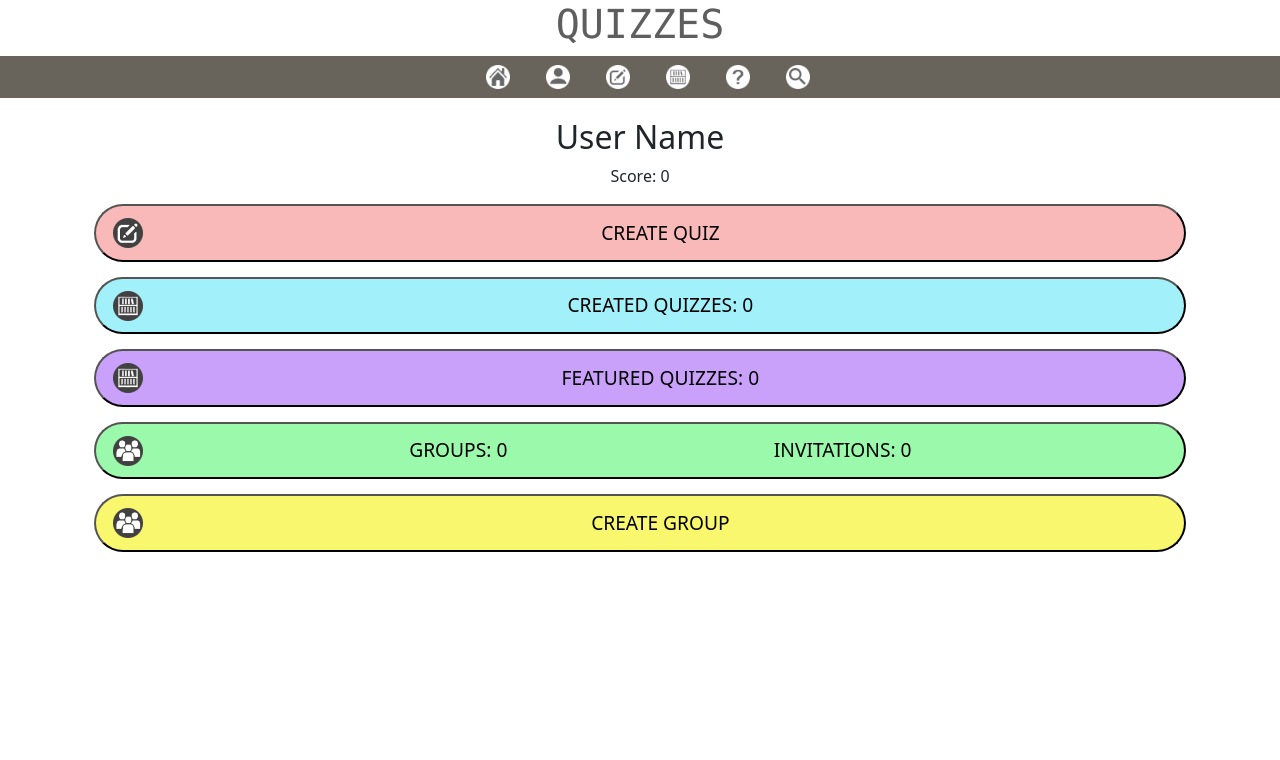
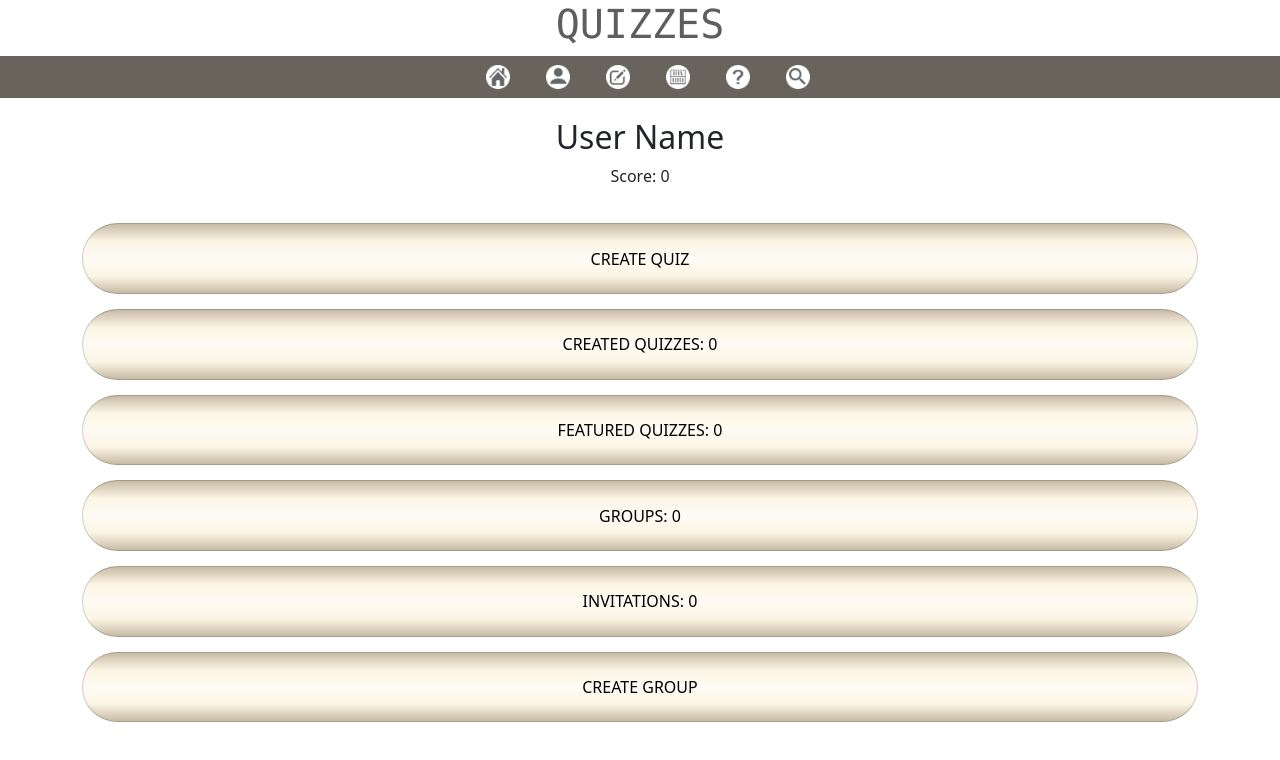
Before and after one commit to Ekat823/QuizzesRouter, a React (Create React App) app: page /user in a window 1280 px wide. Shown: the top 760 px of the page. Built offline with nearby package versions, Linux system fonts and the light colour scheme.

Commit message:
changed home and user

```diff
--- a/src/components/UserPage.js
+++ b/src/components/UserPage.js
@@ -3,56 +3,86 @@ import Container from "react-bootstrap/Container";
 import { QuizContext } from "../App";
 import ButtonCreatQuizNav from "./navigationButtons/ButtonCreatQuizNav";
 import { Image } from "react-bootstrap";
+import Card from "react-bootstrap/Card";
 
 const UserPage = () => {
 
   const quizContext = useContext(QuizContext);
 
   return (
-    <Container fluid="md">
+    <>
 
       <h2 style={{ textAlign: "center", marginTop: "20px" }}>User Name</h2>
       <p style={{ textAlign: "center" }}>Score: {quizContext.state.userScore}</p>
 
       <ButtonCreatQuizNav />
 
-      <button
-        style={{ backgroundColor: '#a2f0f9', borderRadius: '50px', marginTop: '15px' }}>
-        <Image fluid
-          src={require('./images/storageBW.png')}
-          alt={'Storage_icon'}
-        />
-        <span>CREATED QUIZZES: 0</span>
-      </button>
+      <Card style={{
+        background: 'linear-gradient(#c7bba5, #fcf5e4, #fefbf5, #fcf5e4, #c7bba5)',
+        textAlign: 'center',
+        padding: '2%',
+        marginTop: '15px',
+        borderRadius: '50px',
+        color: 'black',
+        cursor: 'pointer'
+      }}
+      >
+        CREATED QUIZZES: 0
+      </Card>
 
-      <button
-        style={{ backgroundColor: '#c9a1fb', borderRadius: '50px', marginTop: '15px' }}>
-        <Image fluid
-          src={require('./images/storageBW.png')}
-          alt={'Storage_icon'}
-        />
-        <span>FEATURED QUIZZES: 0</span>
-      </button>
+      <Card style={{
+        background: 'linear-gradient(#c7bba5, #fcf5e4, #fefbf5, #fcf5e4, #c7bba5)',
+        textAlign: 'center',
+        padding: '2%',
+        marginTop: '15px',
+        borderRadius: '50px',
+        color: 'black',
+        cursor: 'pointer'
+      }}
+      >
+        FEATURED QUIZZES: 0
+      </Card>
 
-      <button
-        style={{ backgroundColor: '#9bf9ab', borderRadius: '50px', marginTop: '15px' }}>
-        <Image fluid
-          src={require('./images/groupBW.png')}
-          alt={'Storage_icon'}
-        />
-        <span>GROUPS: 0</span> <span>INVITATIONS: 0</span>
-      </button>
+      <Card style={{
+        background: 'linear-gradient(#c7bba5, #fcf5e4, #fefbf5, #fcf5e4, #c7bba5)',
+        textAlign: 'center',
+        padding: '2%',
+        marginTop: '15px',
+        borderRadius: '50px',
+        color: 'black',
+        cursor: 'pointer'
+      }}
+      >
+        GROUPS: 0
+      </Card>
 
-      <button
-        style={{ backgroundColor: '#f9f76d', borderRadius: '50px', marginTop: '15px' }}>
-        <Image fluid
-          src={require('./images/groupBW.png')}
-          alt={'Storage_icon'}
-        />
-        <span>CREATE GROUP</span>
-      </button>
+      <Card style={{
+        background: 'linear-gradient(#c7bba5, #fcf5e4, #fefbf5, #fcf5e4, #c7bba5)',
+        textAlign: 'center',
+        padding: '2%',
+        marginTop: '15px',
+        borderRadius: '50px',
+        color: 'black',
+        cursor: 'pointer'
+      }}
+      >
+        INVITATIONS: 0
+      </Card>
 
-    </Container >
+      <Card style={{
+        background: 'linear-gradient(#c7bba5, #fcf5e4, #fefbf5, #fcf5e4, #c7bba5)',
+        textAlign: 'center',
+        padding: '2%',
+        marginTop: '15px',
+        borderRadius: '50px',
+        color: 'black',
+        cursor: 'pointer'
+      }}
+      >
+        CREATE GROUP
+      </Card>
+
+    </ >
   )
 }
 
--- a/src/components/createQuizComponent/CardCreateQuiz.js
+++ b/src/components/createQuizComponent/CardCreateQuiz.js
@@ -1,7 +1,5 @@
 import React from "react";
-import Container from "react-bootstrap/Container";
 import Card from "react-bootstrap/Card";
-import ListGroup from "react-bootstrap/ListGroup";
 import QuizTitle from "./componentsForCreateQuiz/QuizTitle";
 import QuizFile from "./componentsForCreateQuiz/QuizFile";
 import ButtonCreateQuiz from "./componentsForCreateQuiz/ButtonCreateQuiz";
@@ -16,8 +14,8 @@ const CardCreateQuiz = () => {
 
       <Card style={{
         width: '100%',
-        borderRadius: "7px",
-        background: 'linear-gradient(#bbb2a2, #fcf5e4, #fcf5e4, #ffffff, #fcf5e4, #fcf5e4, #bbb2a2)',
+        borderRadius: "15px",
+        background: 'linear-gradient(#c7bba5, #fcf5e4, #fefbf5, #fcf5e4, #c7bba5)',
         textAlign: 'center',
         marginTop: '25px',
       }}
@@ -27,8 +25,8 @@ const CardCreateQuiz = () => {
 
       <Card style={{
         width: '100%',
-        borderRadius: "7px",
-        background: 'linear-gradient(#bbb2a2, #fcf5e4, #fcf5e4, #ffffff, #fcf5e4, #fcf5e4, #bbb2a2)',
+        borderRadius: "15px",
+        background: 'linear-gradient(#c7bba5, #fcf5e4, #fefbf5, #fcf5e4, #c7bba5)',
         textAlign: 'center',
         marginTop: '15px',
       }}
--- a/src/components/createQuizComponent/componentsForCreateQuiz/ButtonCreateQuiz.js
+++ b/src/components/createQuizComponent/componentsForCreateQuiz/ButtonCreateQuiz.js
@@ -11,12 +11,12 @@ const ButtonCreateQuiz = () => {
   return (
     <Container fluid='md'>
       <Card style={{
-        borderRadius: "7px",
-        background: 'linear-gradient(#bbb2a2, #fcf5e4, #ffffff, #fcf5e4, #bbb2a2)',
+        background: 'linear-gradient(#c7bba5, #fcf5e4, #fefbf5, #fcf5e4, #c7bba5)',
         textAlign: 'center',
         padding: '4%',
         marginTop: '35px',
-        borderRadius: '50px'
+        borderRadius: '50px',
+        cursor: 'pointer'
       }}
       onClick={() => quizContext.dispatch({ type: "submitQuiz" })}
       >
--- a/src/components/createQuizComponent/componentsForCreateQuiz/QuizTitle.js
+++ b/src/components/createQuizComponent/componentsForCreateQuiz/QuizTitle.js
@@ -1,6 +1,5 @@
-import React, {useContext} from "react";
+import React, { useContext } from "react";
 import Form from "react-bootstrap/Form";
-import FloatingLabel from "react-bootstrap/FloatingLabel";
 import { QuizContext } from "../../../App";
 
 const QuizTitle = () => {
@@ -12,20 +11,13 @@ const QuizTitle = () => {
       <Form.Label>
         Provide relevant title for your quiz
       </Form.Label>
-      <FloatingLabel
-        label="Quiz Title"
-        style={{
-          color: "gray",
-          paddingTop: "15px",
-        }}
-      >
+
         <Form.Control
           type="text"
-          style={{ border: "1px solid black" }}
+          style={{ color: "gray", textAlign: 'center', border: "1px solid black" }}
           placeholder="Quiz Title"
           onChange={(e) => quizContext.dispatch({ type: "getQuizTitle", payload: e.target.value })}
         />
-      </FloatingLabel>
     </>
   )
 }
--- a/src/components/navigationButtons/ButtonCreatQuizNav.js
+++ b/src/components/navigationButtons/ButtonCreatQuizNav.js
@@ -1,18 +1,21 @@
 import React from "react";
 import { Link } from "react-router-dom";
-import Image from 'react-bootstrap/Image';
+import Card from "react-bootstrap/Card";
 
 const ButtonCreatQuizNav = () => {
   return (
     <Link to="/create_quiz" style={{ textDecoration: 'none' }}>
-      <button
-        style={{ backgroundColor: '#fab9b9', borderRadius: '50px', marginTop: '15px' }}>
-        <Image fluid
-          src={require('../images/createBW.png')}
-          alt={'Create_icon'}
-        />
-        <span>CREATE QUIZ</span>
-      </button>
+      <Card style={{
+        background: 'linear-gradient(#c7bba5, #fcf5e4, #fefbf5, #fcf5e4, #c7bba5)',
+        textAlign: 'center',
+        padding: '2%',
+        marginTop: '35px',
+        borderRadius: '50px',
+        color: 'black'
+      }}
+      >
+        CREATE QUIZ
+      </Card>
     </Link>
   )
 }
--- a/src/components/navigationButtons/ButtonHelpNav.js
+++ b/src/components/navigationButtons/ButtonHelpNav.js
@@ -1,18 +1,21 @@
 import React from "react";
 import { Link } from "react-router-dom";
-import Image from 'react-bootstrap/Image';
+import Card from "react-bootstrap/Card";
 
 const ButtonHelpNav = () => {
   return (
     <Link to="/help" style={{ textDecoration: 'none' }}>
-      <button
-        style={{ backgroundColor: '#f9f76d', borderRadius: '50px', marginTop: '15px' }}>
-        <Image fluid
-          src={require('../images/questionBW.png')}
-          alt={'Question_icon'}
-        />
-        <span>FAQ</span>
-      </button>
+      <Card style={{
+        background: 'linear-gradient(#c7bba5, #fcf5e4, #fefbf5, #fcf5e4, #c7bba5)',
+        textAlign: 'center',
+        padding: '2%',
+        marginTop: '15px',
+        borderRadius: '50px',
+        color: 'black'
+      }}
+      >
+        FAQ
+      </Card>
     </Link>
   )
 }
--- a/src/components/navigationButtons/ButtonQuizLibraryNav.js
+++ b/src/components/navigationButtons/ButtonQuizLibraryNav.js
@@ -1,18 +1,21 @@
 import React from "react";
 import { Link } from "react-router-dom";
-import Image from 'react-bootstrap/Image';
+import Card from "react-bootstrap/Card";
 
 const ButtonQuizLibraryNav = () => {
   return (
     <Link to="/quiz_library" style={{ textDecoration: 'none' }}>
-      <button
-        style={{ backgroundColor: '#9bf9ab', borderRadius: '50px', marginTop: '15px' }}>
-        <Image fluid
-          src={require('../images/storageBW.png')}
-          alt={'Storage_icon'}
-        />
-        <span>QUIZ LIBRARY</span>
-      </button>
+      <Card style={{
+        background: 'linear-gradient(#c7bba5, #fcf5e4, #fefbf5, #fcf5e4, #c7bba5)',
+        textAlign: 'center',
+        padding: '2%',
+        marginTop: '15px',
+        borderRadius: '50px',
+        color: 'black'
+      }}
+      >
+        QUIZ LIBRARY
+      </Card>
     </Link>
   )
 }
--- a/src/components/navigationButtons/ButtonUserNav.js
+++ b/src/components/navigationButtons/ButtonUserNav.js
@@ -1,18 +1,21 @@
 import React from "react";
 import { Link } from "react-router-dom";
-import Image from 'react-bootstrap/Image';
+import Card from "react-bootstrap/Card";
 
 const ButtonUserNav = () => {
   return (
     <Link to="/user" style={{ textDecoration: 'none' }}>
-      <button
-        style={{ backgroundColor: '#a2f0f9', borderRadius: '50px', marginTop: '15px' }}>
-        <Image fluid
-          src={require('../images/userBW.png')}
-          alt={'User_icon'}
-        />
-        <span>LOG IN / SIGN UP</span>
-      </button>
+      <Card style={{
+        background: 'linear-gradient(#c7bba5, #fcf5e4, #fefbf5, #fcf5e4, #c7bba5)',
+        textAlign: 'center',
+        padding: '2%',
+        marginTop: '15px',
+        borderRadius: '50px',
+        color: 'black'
+      }}
+      >
+        LOG IN / SIGN UP
+      </Card>
     </Link>
   )
 }
```
